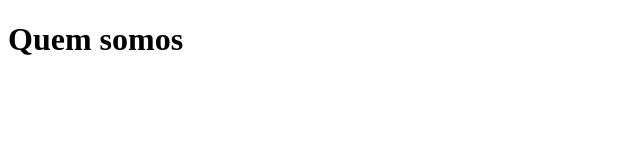
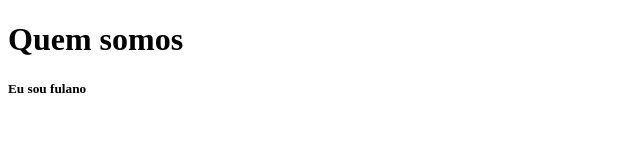
Before and after one commit to viniciochavess/meu-repositorio, a plain HTML site: page new/quemsamos.html in a window 1280 px wide. Shown: the full height of the page, 0-640 px from the left. Drawn offline with Linux system fonts and the light colour scheme.

Commit message:
adicionando h5 quemsamos.html

```diff
--- a/new/quemsamos.html
+++ b/new/quemsamos.html
@@ -8,5 +8,6 @@
 </head>
 <body>
   <h1>Quem somos</h1>
+  <h5> Eu sou fulano</h5>
 </body>
 </html>
```
